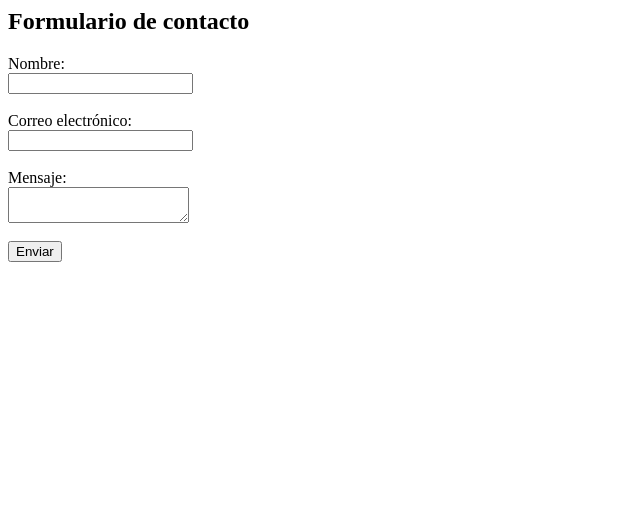
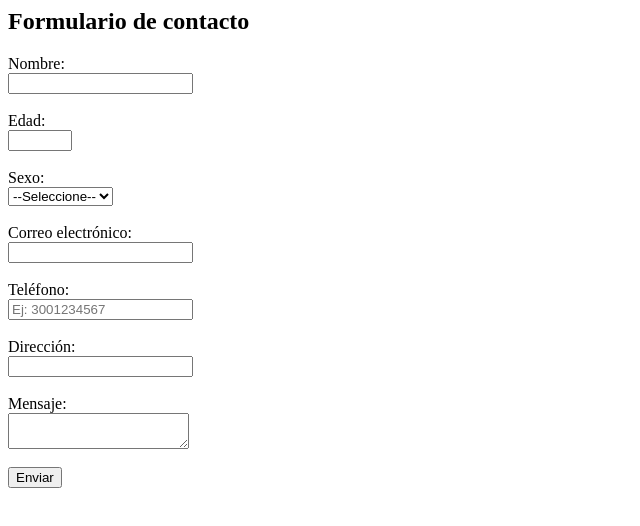
Before and after one commit to SantiagoVelasquezG/Lenguajes-de-internet, a plain HTML site: page formulario/Formulario.html in a window 1280 px wide. Shown: the whole page, without its empty margins (0-640 px from the left). Drawn offline with Linux system fonts and the light colour scheme.

Commit message:
Se agregó edad, sexo y datos adicionales al formulario

```diff
--- a/formulario/Formulario.html
+++ b/formulario/Formulario.html
@@ -8,10 +8,27 @@
 
 <form action="/enviar" method="post">
     <label for="nombre">Nombre:</label><br>
-    <input type="text" id="nombre" name="nombre"><br><br>
+    <input type="text" id="nombre" name="nombre" required><br><br>
+
+    <label for="edad">Edad:</label><br>
+    <input type="number" id="edad" name="edad" min="1" max="120" required><br><br>
+
+    <label for="sexo">Sexo:</label><br>
+    <select id="sexo" name="sexo" required>
+        <option value="">--Seleccione--</option>
+        <option value="masculino">Masculino</option>
+        <option value="femenino">Femenino</option>
+        <option value="otro">Otro</option>
+    </select><br><br>
 
     <label for="email">Correo electrónico:</label><br>
-    <input type="email" id="email" name="email"><br><br>
+    <input type="email" id="email" name="email" required><br><br>
+
+    <label for="telefono">Teléfono:</label><br>
+    <input type="tel" id="telefono" name="telefono" pattern="[0-9]{10}" placeholder="Ej: 3001234567"><br><br>
+
+    <label for="direccion">Dirección:</label><br>
+    <input type="text" id="direccion" name="direccion"><br><br>
 
     <label for="mensaje">Mensaje:</label><br>
     <textarea id="mensaje" name="mensaje"></textarea><br><br>
```
